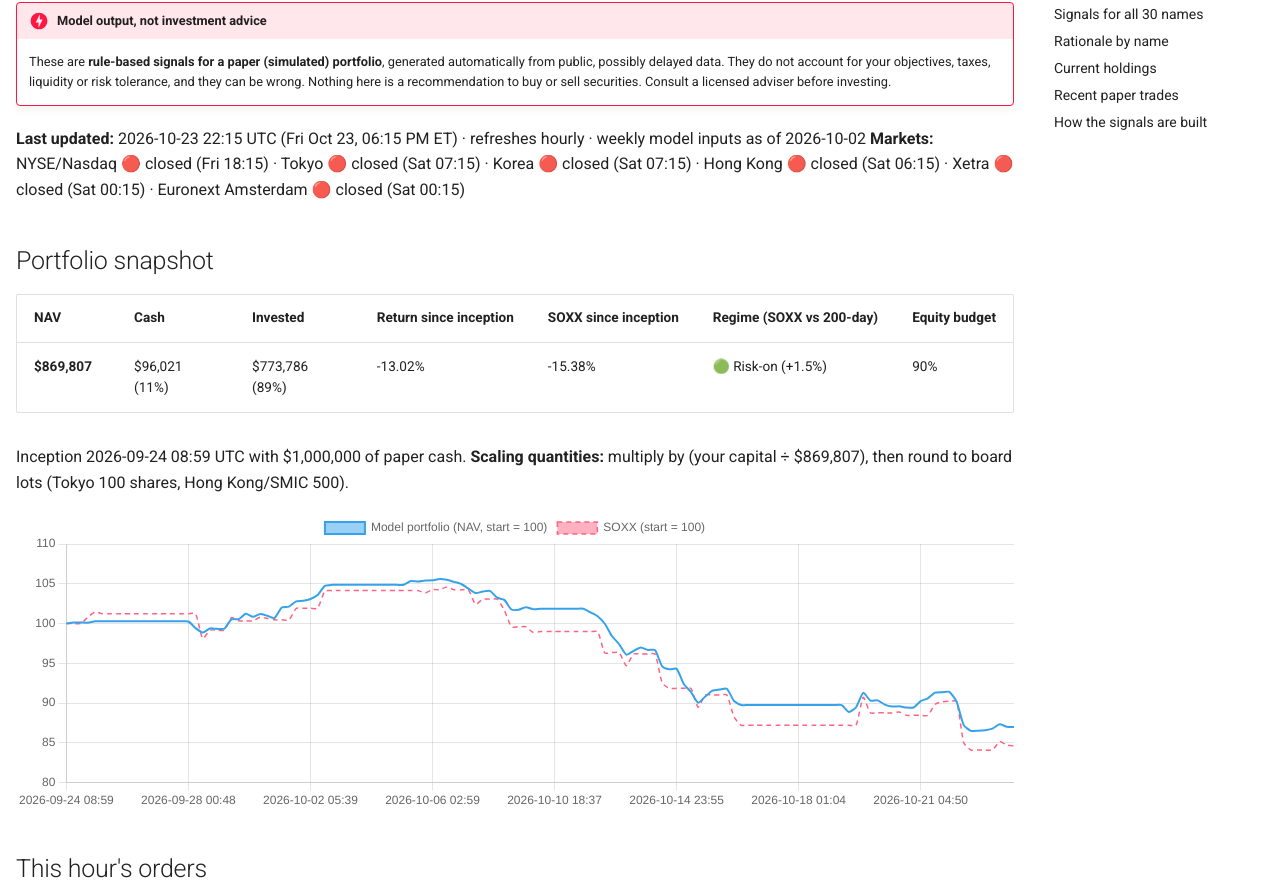
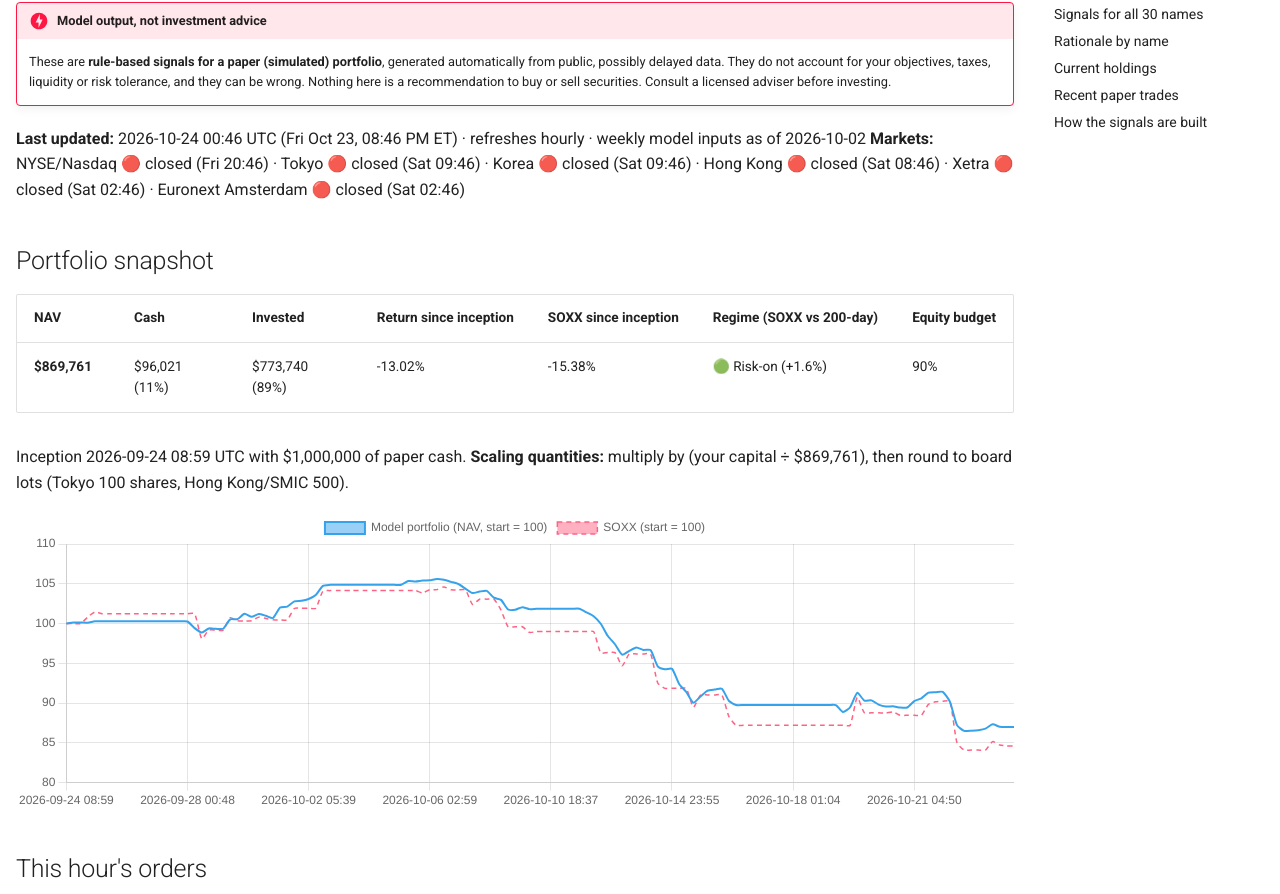
Before and after one commit to findnavish/InvestmentOpportunities, an MkDocs documentation site: the page built from docs/trade-signals/index.md, in a window 1280 px wide and 1400 px high. Shown: the part 226-1120 px from the top of the window. Built offline with MkDocs 1.6.1 and Material for MkDocs 9.7.7, drawn with Linux system fonts in a browser that asks for light colours; comment, search, counter and statistics services are not loaded; some of the changed text lies outside the part shown.

Commit message:
Signals update 2026-10-24 00:46 UTC

```diff
--- a/docs/trade-signals/index.md
+++ b/docs/trade-signals/index.md
@@ -8,16 +8,16 @@ hide:
 !!! danger "Model output, not investment advice"
     These are **rule-based signals for a paper (simulated) portfolio**, generated automatically from public, possibly delayed data. They do not account for your objectives, taxes, liquidity or risk tolerance, and they can be wrong. Nothing here is a recommendation to buy or sell securities. Consult a licensed adviser before investing.
 
-**Last updated:** 2026-10-23 22:15 UTC (Fri Oct 23, 06:15 PM ET) · refreshes hourly · weekly model inputs as of 2026-10-02
-**Markets:** NYSE/Nasdaq 🔴 closed (Fri 18:15) · Tokyo 🔴 closed (Sat 07:15) · Korea 🔴 closed (Sat 07:15) · Hong Kong 🔴 closed (Sat 06:15) · Xetra 🔴 closed (Sat 00:15) · Euronext Amsterdam 🔴 closed (Sat 00:15)
+**Last updated:** 2026-10-24 00:46 UTC (Fri Oct 23, 08:46 PM ET) · refreshes hourly · weekly model inputs as of 2026-10-02
+**Markets:** NYSE/Nasdaq 🔴 closed (Fri 20:46) · Tokyo 🔴 closed (Sat 09:46) · Korea 🔴 closed (Sat 09:46) · Hong Kong 🔴 closed (Sat 08:46) · Xetra 🔴 closed (Sat 02:46) · Euronext Amsterdam 🔴 closed (Sat 02:46)
 
 ## Portfolio snapshot
 
 | NAV | Cash | Invested | Return since inception | SOXX since inception | Regime (SOXX vs 200-day) | Equity budget |
 |---|---|---|---|---|---|---|
-| **$869,807** | $96,021 (11%) | $773,786 (89%) | -13.02% | -15.38% | 🟢 Risk-on (+1.5%) | 90% |
+| **$869,761** | $96,021 (11%) | $773,740 (89%) | -13.02% | -15.38% | 🟢 Risk-on (+1.6%) | 90% |
 
-Inception 2026-09-24 08:59 UTC with $1,000,000 of paper cash. **Scaling quantities:** multiply by (your capital ÷ $869,807), then round to board lots (Tokyo 100 shares, Hong Kong/SMIC 500).
+Inception 2026-09-24 08:59 UTC with $1,000,000 of paper cash. **Scaling quantities:** multiply by (your capital ÷ $869,761), then round to board lots (Tokyo 100 shares, Hong Kong/SMIC 500).
 
 <canvas id="navChart" height="90"></canvas>
 
```
Also changed, not shown: other parts of docs/trade-signals/index.md (+3 -3 lines), docs/trade-signals/nav.json (+1 -1 lines).
